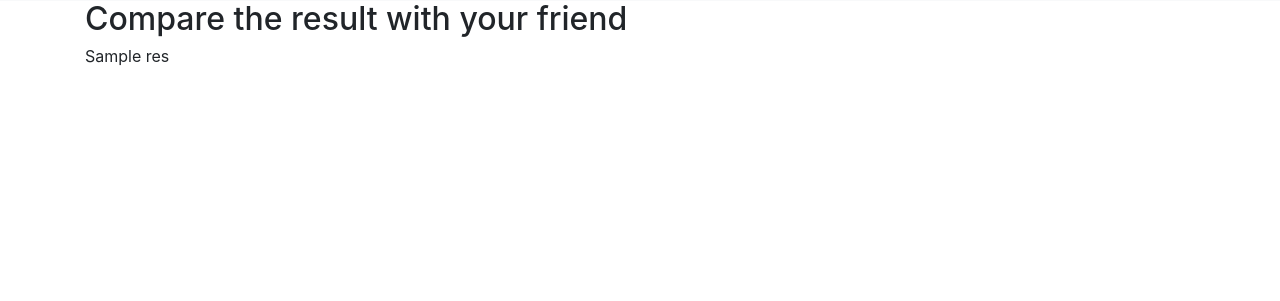
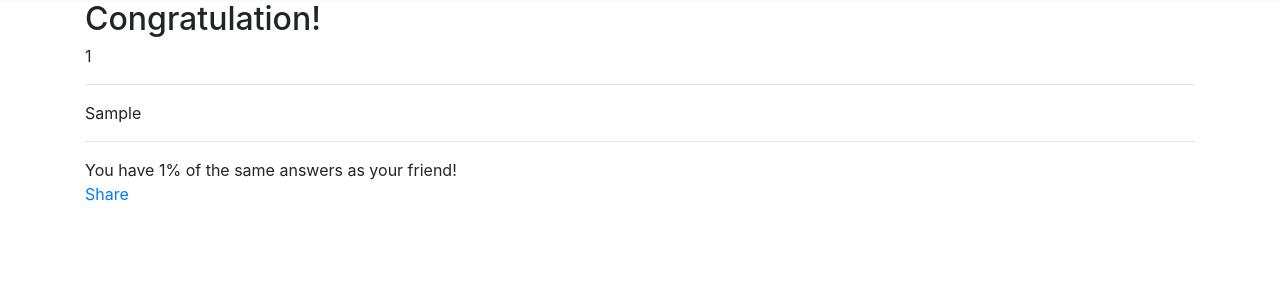
Before and after one commit to aulsai/dj-fb-questionnaire, a Django app: template app_fb_questionnaire/templates/app_fb_questionnaire/result_compare.html in a window 1280 px wide. Shown: the part 55-356 px from the top of the page. Run offline with Django 3.2, Linux system fonts and the light colour scheme; the template is opened without the code that fills it: most values are stand-ins (such as "Sample title", 1, 10 or a date in 2020); some libraries are stand-ins or nearby versions.

Commit message:
Added share link, FB log in when form is valid

```diff
--- a/app_fb_questionnaire/templates/app_fb_questionnaire/home.html
+++ b/app_fb_questionnaire/templates/app_fb_questionnaire/home.html
@@ -2,6 +2,10 @@
 
 
 {% block content %}
+
+  <h2>
+    Questions
+  </h2>
   <ul>
   {% for obj in object_list %}
     <li>
--- a/app_fb_questionnaire/templates/app_fb_questionnaire/result_compare.html
+++ b/app_fb_questionnaire/templates/app_fb_questionnaire/result_compare.html
@@ -3,10 +3,22 @@
 {% block content %}
 
     <h2>
-        Compare the result with your friend
+        Congratulation!
     </h2>
 
-    {{ res }}
+    {{ total_choices }}
+
+    <hr/>
+
+    {{ same_choices }}
+
+    <hr/>
+
+    You have {{ percentage_same }}% of the same answers as your friend!
+
+    <div class="fb-share-button"
+    data-href="{{ share_link }}"
+    data-layout="button" data-size="small" data-mobile-iframe="true"><a class="fb-xfbml-parse-ignore" target="_blank" href="https://www.facebook.com/sharer/sharer.php?u=http%3A%2F%2Fwww.witraphee.com%2F&amp;src=sdkpreparse">Share</a></div>
 
 
 {% endblock %}
--- a/app_fb_questionnaire/templates/app_fb_questionnaire/share.html
+++ b/app_fb_questionnaire/templates/app_fb_questionnaire/share.html
@@ -3,7 +3,7 @@
 {% block content %}
 
     <h2>
-        Share your Result
+        Share this with your friends !!!
     </h2>
 
     <div class="fb-share-button"
```
Also changed, not shown: app_fb_questionnaire/templates/app_fb_questionnaire/questionnaire.html (+38 -23 lines).
